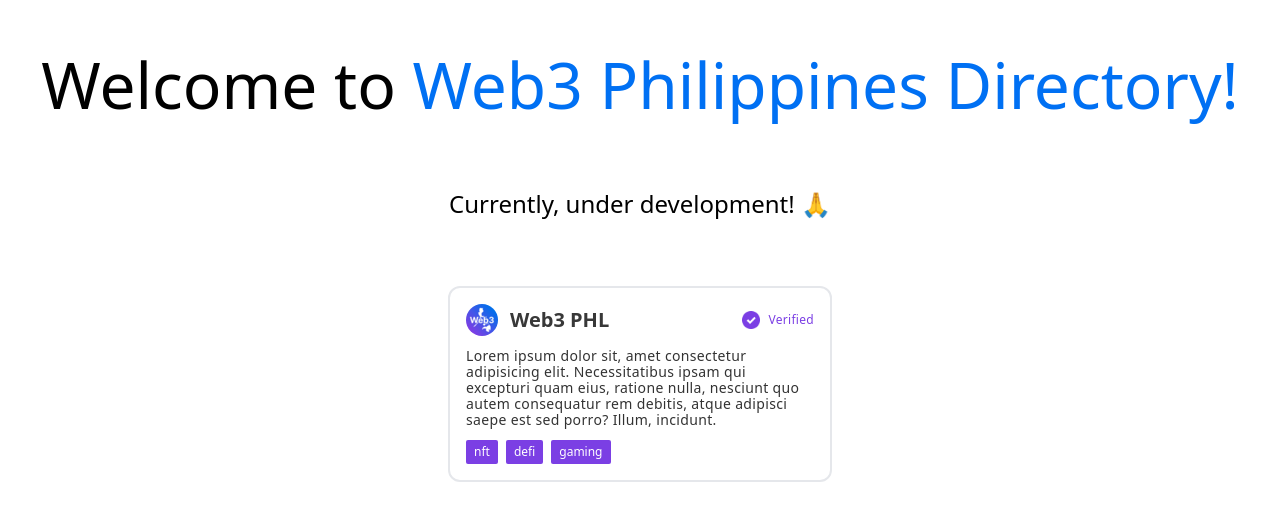
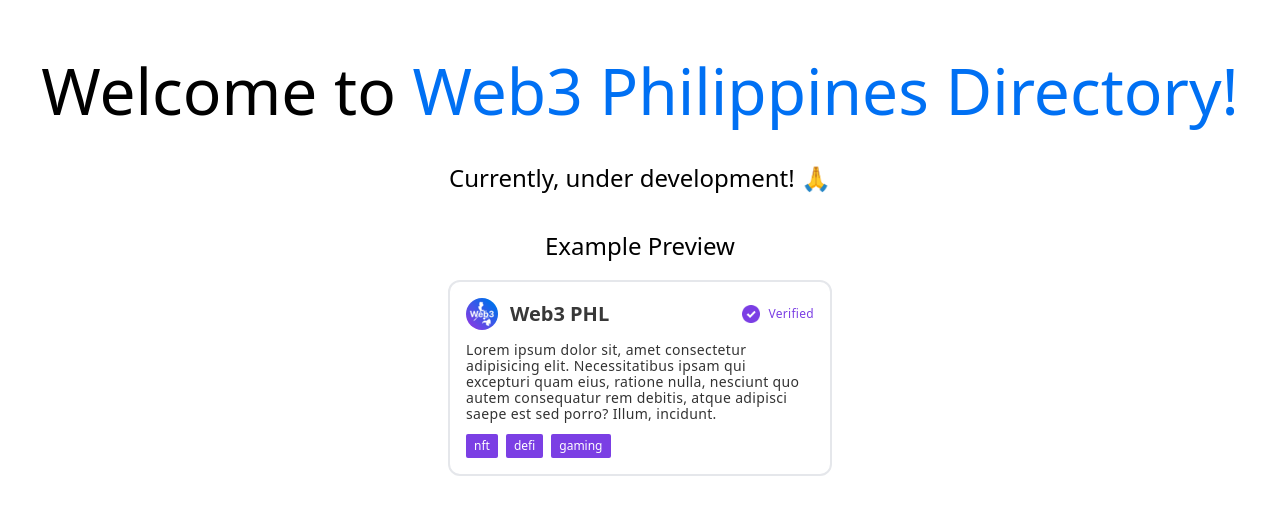
Before and after one commit to Web3Philippines/directory, a Next.js app: page / in a window 1280 px wide. Shown: the part 167-688 px from the top of the page. Built offline with nearby package versions, Linux system fonts and the light colour scheme.

Commit message:
✨ TWEAK: update example preview

```diff
--- a/src/pages/index.tsx
+++ b/src/pages/index.tsx
@@ -18,8 +18,11 @@ const Home: NextPage = () => {
             Web3 Philippines Directory!
           </a>
         </h1>
-        <p className="my-[4rem] mx-0 text-center text-2xl leading-[1.5]">
+        <p className="my-[2rem] mx-0 text-center text-2xl leading-[1.5]">
           Currently, under development! 🙏
+        </p>
+        <p className="mb-4 mx-0 text-center text-2xl leading-[1.5]">
+          Example Preview
         </p>
         <div className="flex flex-wrap justify-center gap-4">
           {/* Uncomment below to show card or Comment below to hide card: [ <Card /> ]*/}
```
